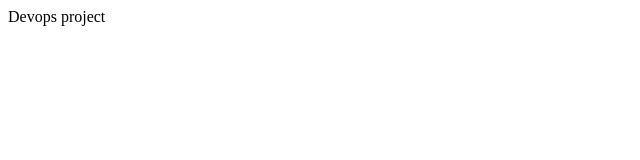
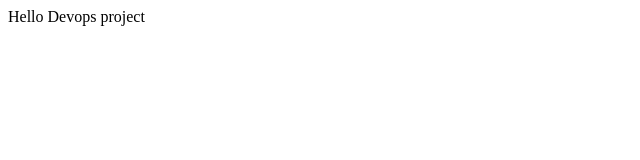
Before and after one commit to skulkarni01/DevOps, a plain HTML site: page index.html in a window 1280 px wide. Shown: the full height of the page, 0-640 px from the left. Drawn offline with Linux system fonts and the light colour scheme.

Commit message:
added one word

```diff
--- a/index.html
+++ b/index.html
@@ -1,5 +1,6 @@
 <html>
 <body>
-<titile> Devops project </title>
+
+<titile> Hello Devops project </title>
 </body>
 </html>
```
